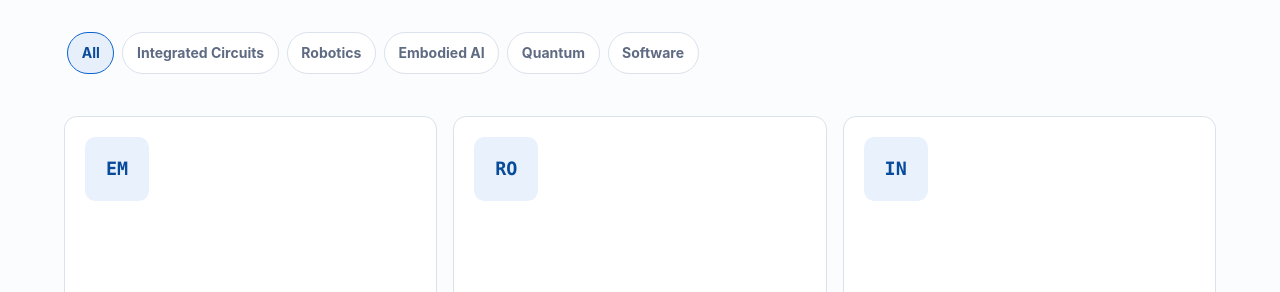
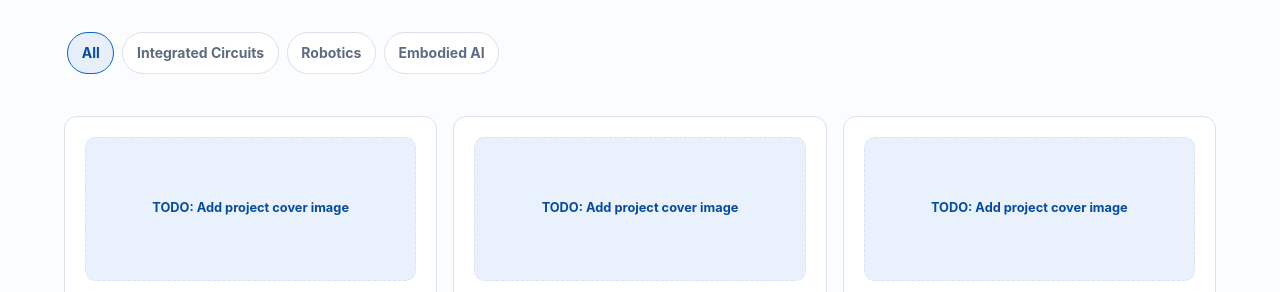
Before and after one commit to HUliangwei/personal-website, an Astro site: page /projects in a window 1280 px wide. Shown: the part 508-800 px from the top of the page. Built offline with nearby package versions, Linux system fonts and the light colour scheme; Astro itself is replaced by a stand-in of ours.

Commit message:
fix: refine project filters and cover states

```diff
--- a/src/components/projects/ProjectCard.astro
+++ b/src/components/projects/ProjectCard.astro
@@ -4,7 +4,15 @@ interface Props { project: CollectionEntry<'projects'>; }
 const { project } = Astro.props;
 ---
 <article class="project-card" data-project-card data-category={project.data.category}>
-  <div class="project-mark" aria-hidden="true">{project.data.category.slice(0, 2).toUpperCase()}</div>
+  {
+    project.data.cover !== 'TODO' ? (
+      <img class="project-card-cover" src={project.data.cover} alt={`${project.data.title} cover`} loading="lazy" />
+    ) : (
+      <div class="project-cover-todo" role="img" aria-label={`${project.data.title} cover placeholder`}>
+        TODO: Add project cover image
+      </div>
+    )
+  }
   <p class="project-category">{project.data.category}</p>
   <h3>{project.data.title}</h3>
   <p>{project.data.summary}</p>
--- a/src/components/projects/ProjectFilter.astro
+++ b/src/components/projects/ProjectFilter.astro
@@ -1,11 +1,15 @@
 ---
-import { PROJECT_FILTERS } from '../../config/projects';
+import type { ProjectCategory } from '../../config/projects';
+interface Props { categories: ProjectCategory[]; }
+const { categories } = Astro.props;
+const filters = ['All', ...categories];
 ---
-<div class="project-filter" data-project-filter aria-label="Filter projects by category">
-  {PROJECT_FILTERS.map((category, index) => (
+<fieldset class="project-filter" data-project-filter>
+  <legend class="sr-only">Filter projects by category</legend>
+  {filters.map((category, index) => (
     <button type="button" data-category={category} aria-pressed={index === 0 ? 'true' : 'false'}>{category}</button>
   ))}
-</div>
+</fieldset>
 <script>
   const filter = document.querySelector<HTMLElement>('[data-project-filter]');
   const cards = [...document.querySelectorAll<HTMLElement>('[data-project-card]')];
--- a/src/pages/projects/index.astro
+++ b/src/pages/projects/index.astro
@@ -2,8 +2,10 @@
 import { getCollection } from 'astro:content';
 import ProjectCard from '../../components/projects/ProjectCard.astro';
 import ProjectFilter from '../../components/projects/ProjectFilter.astro';
+import { PROJECT_CATEGORIES } from '../../config/projects';
 import BaseLayout from '../../layouts/BaseLayout.astro';
 const projects = (await getCollection('projects')).sort((a, b) => a.data.title.localeCompare(b.data.title));
+const categories = PROJECT_CATEGORIES.filter((category) => projects.some((project) => project.data.category === category));
 ---
 <BaseLayout title="Projects | Liangwei Hu" description="Engineering and research project case studies.">
   <section class="section projects-page" aria-labelledby="projects-heading"><div class="container">
@@ -11,7 +13,7 @@ const projects = (await getCollection('projects')).sort((a, b) => a.data.title.l
       <p class="eyebrow">Projects</p><h1 id="projects-heading">Engineering & Research Case Studies</h1>
       <p>Project details remain explicitly marked TODO until verified.</p>
     </div>
-    <ProjectFilter />
+    <ProjectFilter categories={categories} />
     <div class="project-grid">{projects.map((project) => <ProjectCard project={project} />)}</div>
   </div></section>
 </BaseLayout>
--- a/src/styles/global.css
+++ b/src/styles/global.css
@@ -454,6 +454,17 @@ a {
   place-items: center;
 }
 
+.project-card-cover,
+.project-cover-todo {
+  width: 100%;
+  height: 9rem;
+  margin-bottom: auto;
+  border-radius: 0.65rem;
+}
+
+.project-card-cover { display: block; object-fit: cover; }
+.project-cover-todo { display: grid; border: 1px dashed var(--color-line); background: #e8f1fc; color: var(--color-accent-strong); padding: 1rem; font-size: 0.8rem; font-weight: 700; place-items: center; text-align: center; }
+
 .project-card h3,
 .capability-grid h3,
 .timeline h3 {
@@ -499,6 +510,7 @@ a {
   margin-bottom: 2rem;
   overflow-x: auto;
   padding: 0.2rem 0.2rem 0.6rem;
+  border: 0;
 }
 
 .project-filter button {
--- a/tests/phase4-projects.test.mjs
+++ b/tests/phase4-projects.test.mjs
@@ -12,8 +12,11 @@ test('Phase 4 builds collection-backed project list, filters, and case studies',
   const list = readFileSync(join(root, 'dist/projects/index.html'), 'utf8');
   const detail = readFileSync(join(root, 'dist/projects/spad/index.html'), 'utf8');
 
-  for (const category of ['All', 'Integrated Circuits', 'Robotics', 'Embodied AI', 'Quantum', 'Software']) {
+  for (const category of ['All', 'Integrated Circuits', 'Robotics', 'Embodied AI']) {
     assert.match(list, new RegExp(`<button[^>]*data-category="${category}"`));
+  }
+  for (const emptyCategory of ['Quantum', 'Software']) {
+    assert.doesNotMatch(list, new RegExp(`<button[^>]*data-category="${emptyCategory}"`));
   }
   for (const slug of ['spad', 'ros2-robot', 'lerobot']) {
     assert.ok(existsSync(join(root, `dist/projects/${slug}/index.html`)), `${slug} route exists`);
@@ -23,14 +26,24 @@ test('Phase 4 builds collection-backed project list, filters, and case studies',
     assert.match(detail, new RegExp(`<h2[^>]*>${heading}</h2>`));
   }
   assert.match(detail, /<a[^>]*href="\/projects"[^>]*aria-current="page"/);
-  assert.match(list, /data-project-filter/);
+  assert.match(list, /<fieldset[^>]*data-project-filter/);
+  assert.match(list, /<legend[^>]*>Filter projects by category<\/legend>/);
   assert.match(list, /aria-pressed="true"/);
+  assert.match(list, /TODO: Add project cover image/);
+  assert.doesNotMatch(list, /<img[^>]*src="TODO"/);
 
   const home = readFileSync(join(root, 'dist/index.html'), 'utf8');
   for (const match of home.matchAll(/href="(\/(?:projects)[^"#?]*)"/g)) {
     const target = match[1] === '/projects' ? 'dist/projects/index.html' : `dist${match[1]}/index.html`;
     assert.ok(existsSync(join(root, target)), `internal link ${match[1]} resolves`);
   }
+});
+
+test('ProjectCard renders a lazy accessible image when a verified cover is supplied', () => {
+  const card = readFileSync(join(root, 'src/components/projects/ProjectCard.astro'), 'utf8');
+  assert.match(card, /project\.data\.cover !== 'TODO'/);
+  assert.match(card, /<img[^>]*src=\{project\.data\.cover\}[^>]*alt=\{`\$\{project\.data\.title\} cover`\}[^>]*loading="lazy"/s);
+  assert.match(card, /TODO: Add project cover image/);
 });
 
 test('Phase 4 schema keeps booleans and arrays typed while accepting TODO strings only where intended', () => {
```
